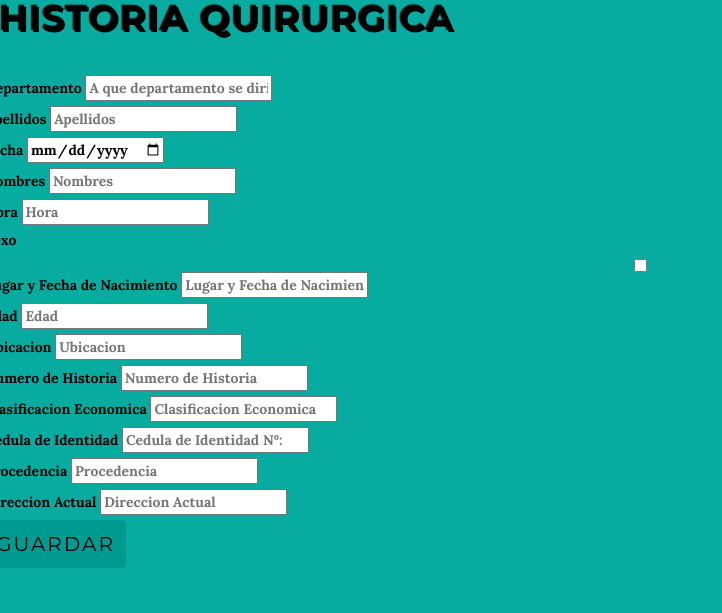
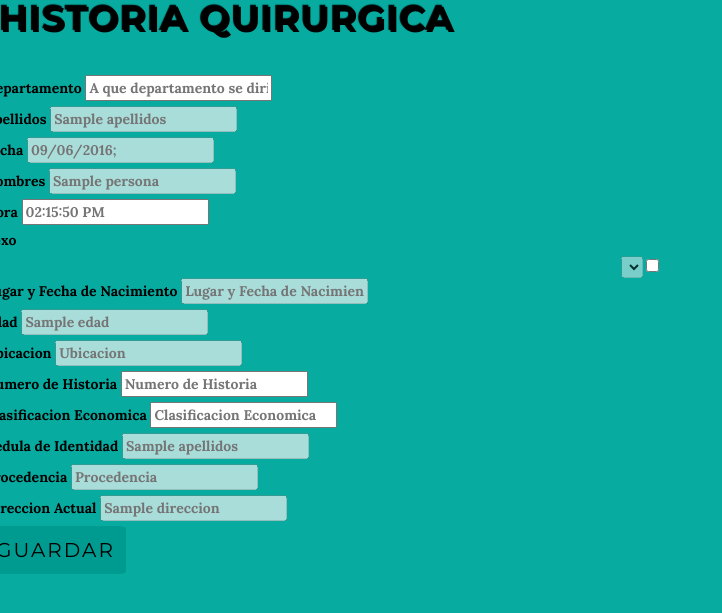
Before and after one commit to fundacliu/medical_histories, a PHP site: template app/views/FormularioBase.php in a window 1280 px wide; the page is wider, and only the part inside the window is pictured. Shown: the top 613 px of that part, without its empty margins (0-722 px from the left). Run offline with PHP 8.4, Linux system fonts and the light colour scheme; the template is opened without the code that fills it: most values are stand-ins (such as "Sample title", 1, 10 or a date in 2020); lists and menus that the app fills with data are empty; some web fonts are replaced.

Commit message:
adelantando el funcionamiento y documentacion creada

```diff
--- a/app/views/FormularioBase.php
+++ b/app/views/FormularioBase.php
@@ -3,6 +3,7 @@
     <div class="col-12">
         <div class="row">
             <form onsubmit="return false">
+
                 <div class="col-1">
                     <label>
                         Departamento
@@ -12,54 +13,58 @@
                 <div class="col-2">
                     <label>
                         Apellidos
-                        <input placeholder="Apellidos" id="apellido" name="apellido" tabindex="2">
+                        <input placeholder="<?php echo $persona->apellidos(); ?>" id="apellido" name="apellido" tabindex="2" disabled>
                     </label>
                 </div>
                 <div class="col-2">
                     <label>
                         Fecha
-                        <input type="date" placeholder="Fecha" id="fecha" name="fecha" tabindex="3">
+                        <input type="text" placeholder="<?php echo date('d/m/Y') ?>;  " id="fecha" name="fecha" tabindex="3" disabled>
                     </label>
                 </div>
                 <div class="col-2">
                     <label>
                         Nombres
-                        <input placeholder="Nombres" id="nombres" name="nombres" tabindex="4">
+                        <input placeholder="<?php echo $persona->nombres(); ?>" id="nombres" name="nombres" tabindex="4" disabled>
                     </label>
                 </div>
                 <div class="col-2">
                     <label>
                         Hora
-                        <input type="text" placeholder="Hora" id="hora" name="hora" tabindex="5">
+                        <input type="text" placeholder="<?php echo date('h:i:s A'); ?>" id="hora" name="hora" tabindex="5">
                     </label>
                 </div>
                 <div class="col-3">
                     <label>Sexo</label>
-                    <center class="check"><input type="checkbox" class="js-switch" tabindex="6"></center>
+                    <center class="check">
+                        <select disabled>
+                            <option></option>
+                        </select>
+                    <input type="checkbox" class="js-switch" tabindex="6"></center>
                 </div>
                 <div class="col-3">
                     <label>
                         Lugar y Fecha de Nacimiento
-                        <input placeholder="Lugar y Fecha de Nacimiento" id="lugarFecha" name="lugarFecha" tabindex="7">
+                        <input placeholder="Lugar y Fecha de Nacimiento" id="lugarFecha" name="lugarFecha" tabindex="7" disabled>
                     </label>
                 </div>
                 <div class="col-3">
                     <label>
                         Edad
-                        <input placeholder="Edad" id="edad" name="edad" tabindex="8">
+                        <input placeholder="<?php echo $edad; ?>" id="edad" name="edad" tabindex="8" disabled>
                     </label>
                 </div>
 
                <div class="col-3">
                     <label>
                         Ubicacion
-                        <input placeholder="Ubicacion" id="ubicacion" name="ubicacion" tabindex="9">
+                        <input placeholder="Ubicacion" id="ubicacion" name="ubicacion" tabindex="9" disabled>
                     </label>
                 </div>
                 <div class="col-3">
                     <label>
                         Numero de Historia
-                        <input placeholder="Numero de Historia" id="historia" name="historia" tabindex="10">
+                        <input placeholder="Numero de Historia" id="historia" name="historia" tabindex="10" >
                     </label>
                 </div>
                 <div class="col-3">
@@ -72,19 +77,19 @@
                 <div class="col-2">
                     <label>
                         Cedula de Identidad
-                        <input placeholder="Cedula de Identidad Nº:" id="cedula" name="cedula" tabindex="12">
+                        <input placeholder="<?php echo $persona->apellidos(); ?>" id="cedula" name="cedula" tabindex="12" disabled>
                     </label>
                 </div>
                 <div class="col-2">
                     <label>
                         Procedencia
-                        <input placeholder="Procedencia" id="procedencia" name="procedencia" tabindex="13">
+                        <input placeholder="Procedencia" id="procedencia" name="procedencia" tabindex="13" disabled>
                     </label>
                 </div>
                 <div class="col-1">
                     <label>
                         Direccion Actual
-                        <input placeholder="Direccion Actual" id="direccion" name="direccion" tabindex="14">
+                        <input placeholder="<?php echo $persona->direccion(); ?>" id="direccion" name="direccion" tabindex="14" disabled>
                     </label>
                 </div>
                 <div class="col-submit">
--- a/app/views/busqueda.php
+++ b/app/views/busqueda.php
@@ -2,10 +2,10 @@
 <section class="content-section text-center">
     <div class="download-section">
         <div class="container" id="download">
-            <div class="col-lg-8 col-lg-offset-2">
+            <form action="base" method="POST" class="col-lg-8 col-lg-offset-2">
                 <h2 class="TituloGeneral Laila Completo">Busqueda</h2>
-				<input class="Barra" type="text" name="Cedula" placeholder="Ingrese Identificador">
-                <a href="#" class="btn btn-default btn-lg">Buscar</a>
+				<input class="Barra" type="text" name="cedula" placeholder="Ingrese Identificador">
+                <input type="submit" class="btn btn-default btn-lg" value="Buscar">
             </div>
         </div>
     </div>
```
Also changed, not shown: index.php (+27 -4 lines), readme.md (added).
